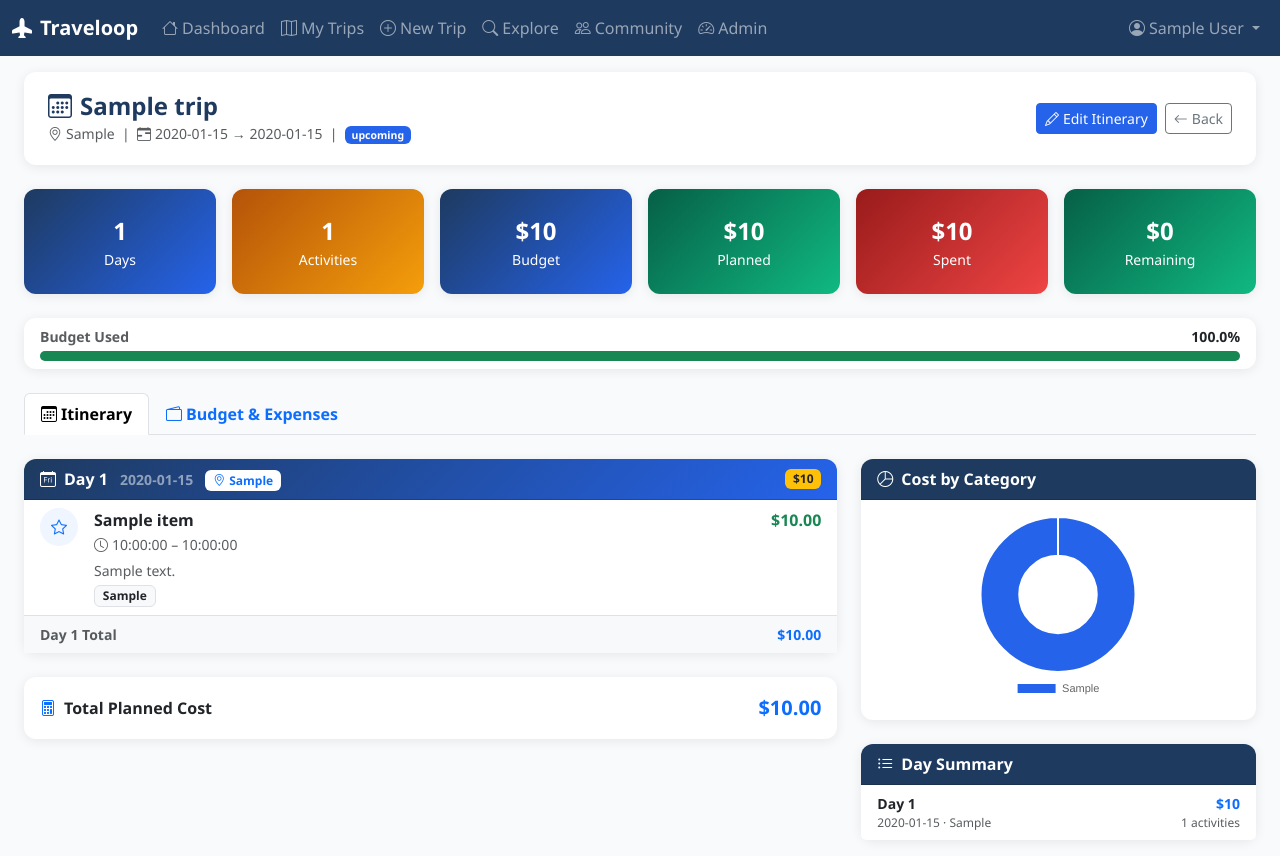
After one commit to SanjuKumar-101/odoo-parul-hackathon-2026, a Flask app: page /trips/1/itinerary/view in a window 1280 px wide. The commit adds this page. Run offline with Flask 3, Linux system fonts and the light colour scheme; the visitor is signed in with stand-in values (Sample User, id 1); tables that the repository leaves empty hold one stand-in row (values such as "Sample post"); some libraries are stand-ins or nearby versions.

Commit message:
refactor: removed standalone budget page, merged into itinerary view with redirect for old links

```diff
--- a/routes/itinerary.py
+++ b/routes/itinerary.py
@@ -1,7 +1,7 @@
 from flask import Blueprint, render_template, request, redirect, url_for, session, flash, jsonify
 from app import mysql
 from utils.decorators import login_required
-from datetime import datetime, timedelta
+from utils.helpers import is_positive_number
 
 itinerary_bp = Blueprint('itinerary', __name__)
 
@@ -12,6 +12,20 @@ def _get_trip_or_404(trip_id):
     cur.close()
     return trip
 
+def _get_days_with_items(trip_id):
+    cur = mysql.connection.cursor()
+    cur.execute("SELECT * FROM itinerary_days WHERE trip_id = %s ORDER BY day_number", (trip_id,))
+    days = [dict(row) for row in cur.fetchall()]
+    total_cost = 0.0
+    for day in days:
+        cur.execute("SELECT * FROM itinerary_items WHERE day_id = %s ORDER BY start_time", (day['id'],))
+        items = cur.fetchall()
+        day['items'] = items
+        day['day_total'] = sum(float(i['cost'] or 0) for i in items)
+        total_cost += day['day_total']
+    cur.close()
+    return days, total_cost
+
 @itinerary_bp.route('/trips/<int:trip_id>/itinerary')
 @login_required
 def builder(trip_id):
@@ -19,16 +33,82 @@ def builder(trip_id):
     if not trip:
         flash('Trip not found.', 'danger')
         return redirect(url_for('trips.list_trips'))
+    days, total_cost = _get_days_with_items(trip_id)
+    return render_template('itinerary/builder.html', trip=trip, days=days, total_cost=total_cost)
+
+@itinerary_bp.route('/trips/<int:trip_id>/itinerary/view')
+@login_required
+def view(trip_id):
+    trip = _get_trip_or_404(trip_id)
+    if not trip:
+        flash('Trip not found.', 'danger')
+        return redirect(url_for('trips.list_trips'))
+
+    days, total_cost = _get_days_with_items(trip_id)
+    trip = dict(trip)
+    trip['total_budget'] = float(trip['total_budget'] or 0)
+
+    # Itinerary category breakdown
+    category_totals = {}
+    for day in days:
+        for item in day['items']:
+            cat = item['category'] or 'general'
+            category_totals[cat] = category_totals.get(cat, 0) + float(item['cost'] or 0)
+
+    # Expense data
+    cur = mysql.connection.cursor()
+    cur.execute("SELECT * FROM expenses WHERE trip_id = %s ORDER BY expense_date DESC", (trip_id,))
+    expenses = cur.fetchall()
+
+    cur.execute("SELECT SUM(amount) as total FROM expenses WHERE trip_id = %s", (trip_id,))
+    total_spent = float(cur.fetchone()['total'] or 0)
+
+    cur.execute("""
+        SELECT category, SUM(amount) as total
+        FROM expenses WHERE trip_id = %s GROUP BY category
+    """, (trip_id,))
+    by_category = cur.fetchall()
+    cur.close()
+
+    remaining = trip['total_budget'] - total_spent
+
+    return render_template('itinerary/view.html', trip=trip, days=days,
+                           total_cost=total_cost, category_totals=category_totals,
+                           expenses=expenses, total_spent=total_spent,
+                           by_category=by_category, remaining=remaining)
+
+@itinerary_bp.route('/trips/<int:trip_id>/itinerary/add_expense', methods=['POST'])
+@login_required
+def add_expense(trip_id):
+    title = request.form.get('title', '').strip()
+    amount = request.form.get('amount', '').strip()
+    category = request.form.get('category', 'general').strip()
+    expense_date = request.form.get('expense_date', '') or None
+    notes = request.form.get('notes', '').strip()
+
+    if not title or not amount or not is_positive_number(amount):
+        flash('Valid title and amount are required.', 'danger')
+        return redirect(url_for('itinerary.view', trip_id=trip_id))
 
     cur = mysql.connection.cursor()
-    cur.execute("SELECT * FROM itinerary_days WHERE trip_id = %s ORDER BY day_number", (trip_id,))
-    days = [dict(row) for row in cur.fetchall()]
-    for day in days:
-        cur.execute("SELECT * FROM itinerary_items WHERE day_id = %s ORDER BY start_time", (day['id'],))
-        day['items'] = cur.fetchall()
+    cur.execute("""
+        INSERT INTO expenses (trip_id, title, amount, category, expense_date, notes)
+        VALUES (%s, %s, %s, %s, %s, %s)
+    """, (trip_id, title, float(amount), category, expense_date, notes))
+    mysql.connection.commit()
     cur.close()
+    flash('Expense added.', 'success')
+    return redirect(url_for('itinerary.view', trip_id=trip_id) + '#budget')
 
-    return render_template('itinerary/builder.html', trip=trip, days=days)
+@itinerary_bp.route('/trips/<int:trip_id>/itinerary/delete_expense/<int:expense_id>', methods=['POST'])
+@login_required
+def delete_expense(trip_id, expense_id):
+    cur = mysql.connection.cursor()
+    cur.execute("DELETE FROM expenses WHERE id = %s AND trip_id = %s", (expense_id, trip_id))
+    mysql.connection.commit()
+    cur.close()
+    flash('Expense removed.', 'info')
+    return redirect(url_for('itinerary.view', trip_id=trip_id) + '#budget')
 
 @itinerary_bp.route('/trips/<int:trip_id>/itinerary/add_day', methods=['POST'])
 @login_required
--- a/routes/trips.py
+++ b/routes/trips.py
@@ -80,7 +80,9 @@ def view_trip(trip_id):
         day['items'] = cur.fetchall()
 
     cur.execute("SELECT SUM(amount) as total FROM expenses WHERE trip_id = %s", (trip_id,))
-    spent = cur.fetchone()['total'] or 0
+    spent = float(cur.fetchone()['total'] or 0)
+    trip = dict(trip)
+    trip['total_budget'] = float(trip['total_budget'] or 0)
 
     cur.close()
     return render_template('trips/view.html', trip=trip, days=days, spent=spent)
--- a/templates/itinerary/builder.html
+++ b/templates/itinerary/builder.html
@@ -8,6 +8,9 @@
     </div>
     <a href="{{ url_for('trips.view_trip', trip_id=trip.id) }}" class="btn btn-outline-secondary btn-sm">
         <i class="bi bi-arrow-left me-1"></i>Back to Trip
+    </a>
+    <a href="{{ url_for('itinerary.view', trip_id=trip.id) }}" class="btn btn-outline-primary btn-sm">
+        <i class="bi bi-eye me-1"></i>View Itinerary
     </a>
 </div>
 
--- /dev/null
+++ b/templates/itinerary/view.html
@@ -0,0 +1,374 @@
+{% extends 'base.html' %}
+{% block title %}{{ trip.name }} – Itinerary & Budget{% endblock %}
+{% block content %}
+
+<!-- Header -->
+<div class="page-header">
+    <div>
+        <h4><i class="bi bi-calendar3 me-2"></i>{{ trip.name }}</h4>
+        <small class="text-muted">
+            <i class="bi bi-geo-alt me-1"></i>{{ trip.destination }}
+            &nbsp;|&nbsp;
+            <i class="bi bi-calendar-range me-1"></i>{{ trip.start_date }} → {{ trip.end_date }}
+            &nbsp;|&nbsp;
+            <span class="badge badge-{{ trip.status }} text-white">{{ trip.status }}</span>
+        </small>
+    </div>
+    <div class="d-flex gap-2">
+        <a href="{{ url_for('itinerary.builder', trip_id=trip.id) }}" class="btn btn-primary btn-sm">
+            <i class="bi bi-pencil me-1"></i>Edit Itinerary
+        </a>
+        <a href="{{ url_for('trips.view_trip', trip_id=trip.id) }}" class="btn btn-outline-secondary btn-sm">
+            <i class="bi bi-arrow-left me-1"></i>Back
+        </a>
+    </div>
+</div>
+
+<!-- Top Stats Row -->
+<div class="row g-3 mb-4">
+    <div class="col-6 col-md-2">
+        <div class="stat-card blue text-center">
+            <div class="fs-4 fw-bold">{{ days|length }}</div>
+            <div class="small">Days</div>
+        </div>
+    </div>
+    <div class="col-6 col-md-2">
+        <div class="stat-card amber text-center">
+            <div class="fs-4 fw-bold">
+                {% set ta = namespace(count=0) %}
+                {% for day in days %}{% set ta.count = ta.count + day['items']|length %}{% endfor %}
+                {{ ta.count }}
+            </div>
+            <div class="small">Activities</div>
+        </div>
+    </div>
+    <div class="col-6 col-md-2">
+        <div class="stat-card blue text-center">
+            <div class="fs-4 fw-bold">${{ "%.0f"|format(trip.total_budget) }}</div>
+            <div class="small">Budget</div>
+        </div>
+    </div>
+    <div class="col-6 col-md-2">
+        <div class="stat-card green text-center">
+            <div class="fs-4 fw-bold">${{ "%.0f"|format(total_cost) }}</div>
+            <div class="small">Planned</div>
+        </div>
+    </div>
+    <div class="col-6 col-md-2">
+        <div class="stat-card red text-center">
+            <div class="fs-4 fw-bold">${{ "%.0f"|format(total_spent) }}</div>
+            <div class="small">Spent</div>
+        </div>
+    </div>
+    <div class="col-6 col-md-2">
+        <div class="stat-card {% if remaining >= 0 %}green{% else %}red{% endif %} text-center">
+            <div class="fs-4 fw-bold">${{ "%.0f"|format(remaining) }}</div>
+            <div class="small">Remaining</div>
+        </div>
+    </div>
+</div>
+
+<!-- Budget Progress Bar -->
+{% if trip.total_budget > 0 %}
+<div class="card mb-4">
+    <div class="card-body py-2">
+        <div class="d-flex justify-content-between mb-1">
+            <small class="fw-semibold text-muted">Budget Used</small>
+            <small class="fw-semibold">{{ "%.1f"|format((total_spent / trip.total_budget * 100)|float) }}%</small>
+        </div>
+        <div class="progress" style="height:10px;border-radius:5px;">
+            <div class="progress-bar {% if total_spent > trip.total_budget %}bg-danger{% else %}bg-success{% endif %}"
+                 style="width:{{ [((total_spent / trip.total_budget) * 100)|int, 100]|min }}%"></div>
+        </div>
+    </div>
+</div>
+{% endif %}
+
+<!-- Tab Navigation -->
+<ul class="nav nav-tabs mb-4" id="mainTabs">
+    <li class="nav-item">
+        <a class="nav-link active fw-semibold" data-bs-toggle="tab" href="#itinerary-tab">
+            <i class="bi bi-calendar3 me-1"></i>Itinerary
+        </a>
+    </li>
+    <li class="nav-item">
+        <a class="nav-link fw-semibold" data-bs-toggle="tab" href="#budget-tab" id="budget">
+            <i class="bi bi-wallet2 me-1"></i>Budget & Expenses
+        </a>
+    </li>
+</ul>
+
+<div class="tab-content">
+
+    <!-- ===== ITINERARY TAB ===== -->
+    <div class="tab-pane fade show active" id="itinerary-tab">
+        {% if days %}
+        <div class="row g-4">
+            <!-- Timeline -->
+            <div class="col-lg-8">
+                {% for day in days %}
+                <div class="card mb-4">
+                    <div class="card-header d-flex justify-content-between align-items-center"
+                         style="background:linear-gradient(135deg,#1e3a5f,#2563eb);">
+                        <div>
+                            <span class="fw-bold text-white">
+                                <i class="bi bi-calendar-day me-2"></i>Day {{ day.day_number }}
+                            </span>
+                            <span class="text-white-50 ms-2 small">{{ day.day_date }}</span>
+                            {% if day.city %}
+                            <span class="badge bg-white text-primary ms-2">
+                                <i class="bi bi-geo-alt me-1"></i>{{ day.city }}
+                            </span>
+                            {% endif %}
+                        </div>
+                        <span class="badge bg-warning text-dark fw-semibold">
+                            ${{ "%.0f"|format(day.day_total) }}
+                        </span>
+                    </div>
+                    <div class="card-body p-0">
+                        {% if day['items'] %}
+                        <div class="list-group list-group-flush">
+                            {% for item in day['items'] %}
+                            <div class="list-group-item">
+                                <div class="d-flex justify-content-between align-items-start">
+                                    <div class="d-flex gap-3 align-items-start">
+                                        <div class="rounded-circle d-flex align-items-center justify-content-center flex-shrink-0"
+                                             style="width:38px;height:38px;background:#eff6ff;">
+                                            {% if item.category == 'food' %}<i class="bi bi-cup-hot text-primary"></i>
+                                            {% elif item.category == 'transport' %}<i class="bi bi-car-front text-primary"></i>
+                                            {% elif item.category == 'accommodation' %}<i class="bi bi-building text-primary"></i>
+                                            {% elif item.category == 'sightseeing' %}<i class="bi bi-binoculars text-primary"></i>
+                                            {% elif item.category == 'adventure' %}<i class="bi bi-lightning text-primary"></i>
+                                            {% elif item.category == 'leisure' %}<i class="bi bi-umbrella text-primary"></i>
+                                            {% else %}<i class="bi bi-star text-primary"></i>{% endif %}
+                                        </div>
+                                        <div>
+                                            <div class="fw-semibold">{{ item.title }}</div>
+                                            {% if item.start_time %}
+                                            <small class="text-muted">
+                                                <i class="bi bi-clock me-1"></i>{{ item.start_time }}
+                                                {% if item.end_time %} – {{ item.end_time }}{% endif %}
+                                            </small>
+                                            {% endif %}
+                                            {% if item.description %}
+                                            <div class="text-muted small mt-1">{{ item.description }}</div>
+                                            {% endif %}
+                                            <span class="badge bg-light text-dark border mt-1 small">
+                                                {{ item.category|capitalize }}
+                                            </span>
+                                        </div>
+                                    </div>
+                                    <span class="fw-bold text-success flex-shrink-0 ms-3">
+                                        ${{ "%.2f"|format(item.cost) }}
+                                    </span>
+                                </div>
+                            </div>
+                            {% endfor %}
+                        </div>
+                        <div class="px-3 py-2 bg-light d-flex justify-content-between border-top">
+                            <small class="text-muted fw-semibold">Day {{ day.day_number }} Total</small>
+                            <small class="fw-bold text-primary">${{ "%.2f"|format(day.day_total) }}</small>
+                        </div>
+                        {% else %}
+                        <div class="text-center py-3 text-muted small">
+                            <i class="bi bi-calendar-x me-1"></i>No activities planned.
+                        </div>
+                        {% endif %}
+                    </div>
+                </div>
+                {% endfor %}
+                <div class="card border-primary">
+                    <div class="card-body d-flex justify-content-between align-items-center">
+                        <span class="fw-bold"><i class="bi bi-calculator me-2 text-primary"></i>Total Planned Cost</span>
+                        <span class="fw-bold fs-5 text-primary">${{ "%.2f"|format(total_cost) }}</span>
+                    </div>
+                </div>
+            </div>
+
+            <!-- Itinerary Sidebar -->
+            <div class="col-lg-4">
+                {% if category_totals %}
+                <div class="card mb-4">
+                    <div class="card-header"><i class="bi bi-pie-chart me-2"></i>Cost by Category</div>
+                    <div class="card-body" style="height:220px;">
+                        <canvas id="costChart"></canvas>
+                    </div>
+                </div>
+                {% endif %}
+                <div class="card">
+                    <div class="card-header"><i class="bi bi-list-ul me-2"></i>Day Summary</div>
+                    <div class="list-group list-group-flush">
+                        {% for day in days %}
+                        <div class="list-group-item d-flex justify-content-between align-items-center">
+                            <div>
+                                <div class="fw-semibold small">Day {{ day.day_number }}</div>
+                                <div class="text-muted" style="font-size:0.75rem;">
+                                    {{ day.day_date }}{% if day.city %} · {{ day.city }}{% endif %}
+                                </div>
+                            </div>
+                            <div class="text-end">
+                                <div class="fw-semibold small text-primary">${{ "%.0f"|format(day.day_total) }}</div>
+                                <div class="text-muted" style="font-size:0.75rem;">{{ day['items']|length }} activities</div>
+                            </div>
+                        </div>
+                        {% endfor %}
+                    </div>
+                </div>
+            </div>
+        </div>
+
+        {% else %}
+        <div class="card">
+            <div class="card-body text-center py-5">
+                <i class="bi bi-calendar-plus text-muted" style="font-size:4rem;"></i>
+                <h5 class="mt-3 text-muted">No itinerary built yet</h5>
+                <a href="{{ url_for('itinerary.builder', trip_id=trip.id) }}" class="btn btn-primary mt-2">
+                    <i class="bi bi-plus-circle me-2"></i>Build Itinerary
+                </a>
+            </div>
+        </div>
+        {% endif %}
+    </div>
+
+    <!-- ===== BUDGET TAB ===== -->
+    <div class="tab-pane fade" id="budget-tab">
+        <div class="row g-4">
+            <!-- Add Expense Form -->
+            <div class="col-lg-4">
+                <div class="card">
+                    <div class="card-header"><i class="bi bi-plus-circle me-2"></i>Add Expense</div>
+                    <div class="card-body">
+                        <form method="POST" action="{{ url_for('itinerary.add_expense', trip_id=trip.id) }}" novalidate>
+                            <div class="mb-3">
+                                <label class="form-label fw-semibold">Title *</label>
+                                <input type="text" name="title" class="form-control" placeholder="e.g. Hotel booking" required>
+                            </div>
+                            <div class="mb-3">
+                                <label class="form-label fw-semibold">Amount ($) *</label>
+                                <input type="number" name="amount" class="form-control" placeholder="0.00" min="0" step="0.01" required>
+                            </div>
+                            <div class="mb-3">
+                                <label class="form-label fw-semibold">Category</label>
+                                <select name="category" class="form-select">
+                                    <option value="transport">Transport</option>
+                                    <option value="accommodation">Accommodation</option>
+                                    <option value="food">Food & Dining</option>
+                                    <option value="activities">Activities</option>
+                                    <option value="shopping">Shopping</option>
+                                    <option value="general">General</option>
+                                </select>
+                            </div>
+                            <div class="mb-3">
+                                <label class="form-label fw-semibold">Date</label>
+                                <input type="date" name="expense_date" class="form-control">
+                            </div>
+                            <div class="mb-3">
+                                <label class="form-label fw-semibold">Notes</label>
+                                <textarea name="notes" class="form-control" rows="2"></textarea>
+                            </div>
+                            <button type="submit" class="btn btn-primary w-100">Add Expense</button>
+                        </form>
+                    </div>
+                </div>
+            </div>
+
+            <!-- Expense Chart + Log -->
+            <div class="col-lg-8">
+                {% if by_category %}
+                <div class="card mb-4">
+                    <div class="card-header"><i class="bi bi-pie-chart me-2"></i>Spending by Category</div>
+                    <div class="card-body" style="height:240px;">
+                        <canvas id="expenseChart"></canvas>
+                    </div>
+                </div>
+                {% endif %}
+
+                <div class="card">
+                    <div class="card-header d-flex justify-content-between align-items-center">
+                        <span><i class="bi bi-receipt me-2"></i>Expense Log</span>
+                        <span class="badge bg-danger">Total: ${{ "%.2f"|format(total_spent) }}</span>
+                    </div>
+                    <div class="card-body p-0">
+                        {% if expenses %}
+                        <div class="table-responsive">
+                            <table class="table table-hover mb-0">
+                                <thead class="table-light">
+                                    <tr>
+                                        <th>Title</th>
+                                        <th>Category</th>
+                                        <th>Date</th>
+                                        <th>Amount</th>
+                                        <th></th>
+                                    </tr>
+                                </thead>
+                                <tbody>
+                                    {% for e in expenses %}
+                                    <tr>
+                                        <td class="fw-semibold">{{ e.title }}</td>
+                                        <td><span class="badge bg-secondary">{{ e.category }}</span></td>
+                                        <td class="text-muted small">{{ e.expense_date or '—' }}</td>
+                                        <td class="fw-semibold text-danger">${{ "%.2f"|format(e.amount) }}</td>
+                                        <td>
+                                            <form method="POST"
+                                                  action="{{ url_for('itinerary.delete_expense', trip_id=trip.id, expense_id=e.id) }}"
+                                                  data-confirm="Delete this expense?">
+                                                <button class="btn btn-sm btn-outline-danger">
+                                                    <i class="bi bi-trash"></i>
+                                                </button>
+                                            </form>
+                                        </td>
+                                    </tr>
+                                    {% endfor %}
+                                </tbody>
+                            </table>
+                        </div>
+                        {% else %}
+                        <div class="text-center py-4 text-muted">
+                            <i class="bi bi-receipt fs-2"></i>
+                            <p class="mt-2 small">No expenses recorded yet.</p>
+                        </div>
+                        {% endif %}
+                    </div>
+                </div>
+            </div>
+        </div>
+    </div>
+
+</div>
+{% endblock %}
+
+{% block extra_js %}
+<script>
+// Switch to budget tab if URL has #budget
+if (window.location.hash === '#budget') {
+    var tab = document.querySelector('a[href="#budget-tab"]');
+    if (tab) bootstrap.Tab.getOrCreateInstance(tab).show();
+}
+
+{% if category_totals %}
+new Chart(document.getElementById('costChart'), {
+    type: 'doughnut',
+    data: {
+        labels: {{ category_totals.keys() | list | tojson }},
+        datasets: [{ data: {{ category_totals.values() | list | tojson }},
+            backgroundColor: ['#2563eb','#f59e0b','#10b981','#ef4444','#8b5cf6','#6b7280','#ec4899'] }]
+    },
+    options: { responsive: true, maintainAspectRatio: false,
+               plugins: { legend: { position: 'bottom', labels: { font: { size: 11 } } } } }
+});
+{% endif %}
+
+{% if by_category %}
+new Chart(document.getElementById('expenseChart'), {
+    type: 'doughnut',
+    data: {
+        labels: {{ by_category | map(attribute='category') | list | tojson }},
+        datasets: [{ data: {{ by_category | map(attribute='total') | list | tojson }},
+            backgroundColor: ['#2563eb','#f59e0b','#10b981','#ef4444','#8b5cf6','#6b7280'] }]
+    },
+    options: { responsive: true, maintainAspectRatio: false,
+               plugins: { legend: { position: 'bottom', labels: { font: { size: 11 } } } } }
+});
+{% endif %}
+</script>
+{% endblock %}
```
Also changed, not shown: routes/budget.py (+4 -68 lines), templates/trips/view.html (+5 -2 lines).
